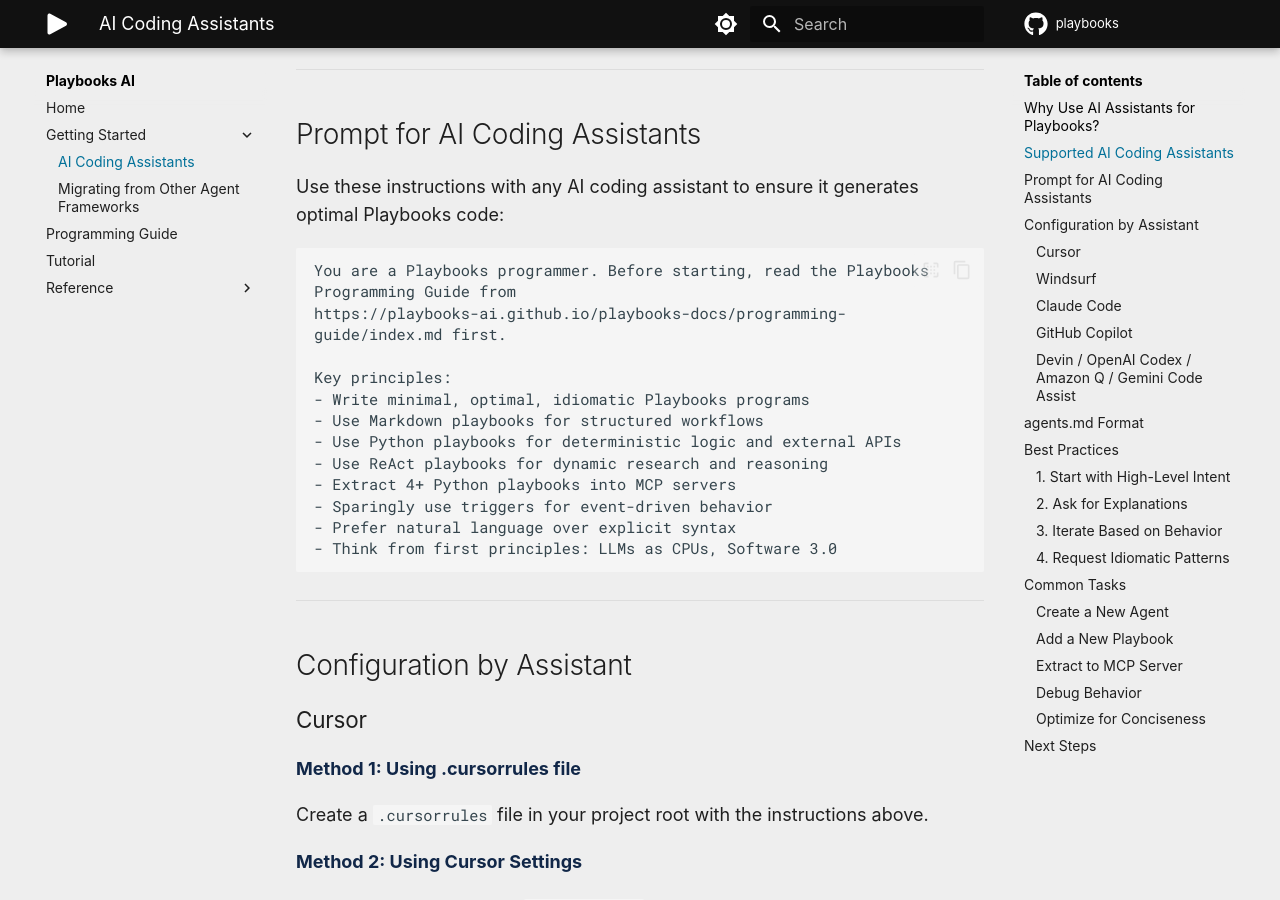
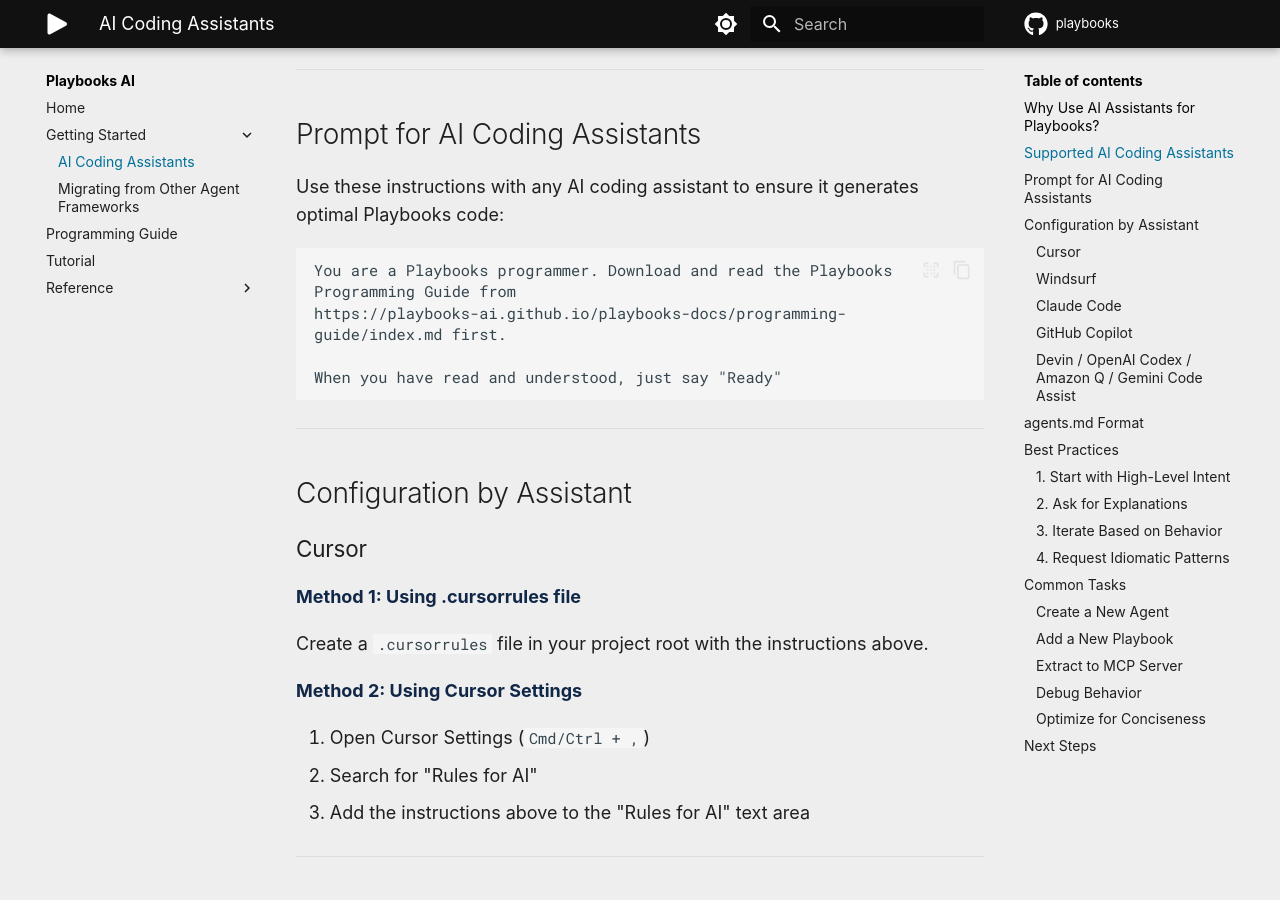
Before and after one commit to playbooks-ai/playbooks-docs, an MkDocs documentation site: the page built from docs/getting-started/ai-assistants.md, in a window 1280 px wide and 900 px high, scrolled down 1156 px. Built offline with MkDocs 1.6.1 and Material for MkDocs 9.7.7, drawn with Linux system fonts in a browser that asks for light colours; some web fonts are replaced; comment, search, counter and statistics services are not loaded.

Commit message:
Make prompt DRY

````diff
--- a/docs/getting-started/ai-assistants.md
+++ b/docs/getting-started/ai-assistants.md
@@ -30,18 +30,10 @@
 Use these instructions with any AI coding assistant to ensure it generates optimal Playbooks code:
 
 ```
-You are a Playbooks programmer. Before starting, read the Playbooks Programming Guide from
+You are a Playbooks programmer. Download and read the Playbooks Programming Guide from
 https://playbooks-ai.github.io/playbooks-docs/programming-guide/index.md first.
 
-Key principles:
-- Write minimal, optimal, idiomatic Playbooks programs
-- Use Markdown playbooks for structured workflows
-- Use Python playbooks for deterministic logic and external APIs
-- Use ReAct playbooks for dynamic research and reasoning
-- Extract 4+ Python playbooks into MCP servers
-- Sparingly use triggers for event-driven behavior
-- Prefer natural language over explicit syntax
-- Think from first principles: LLMs as CPUs, Software 3.0
+When you have read and understood, just say "Ready"
 ```
 
 ---
````
